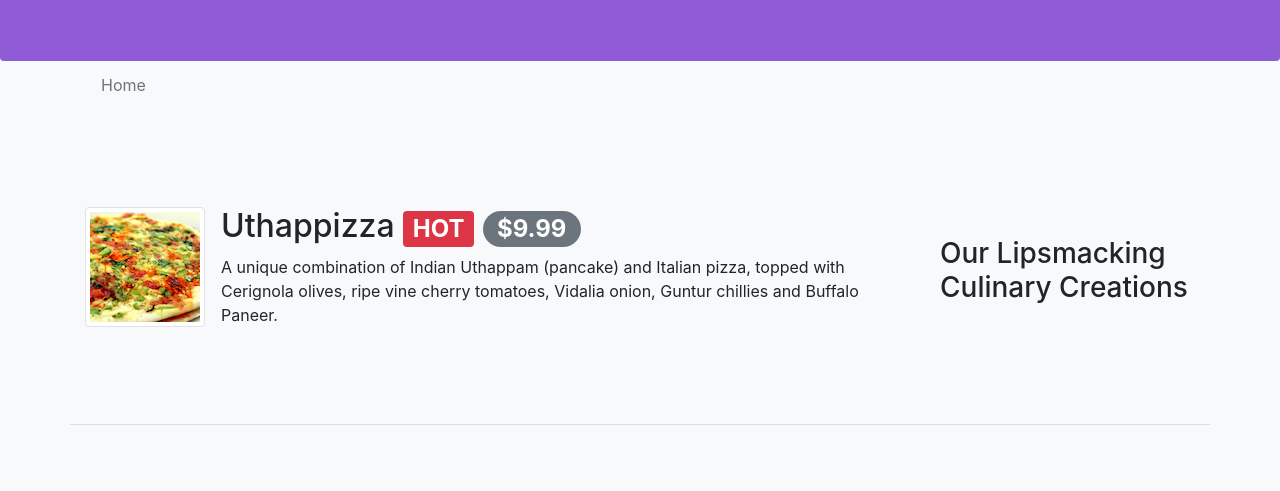
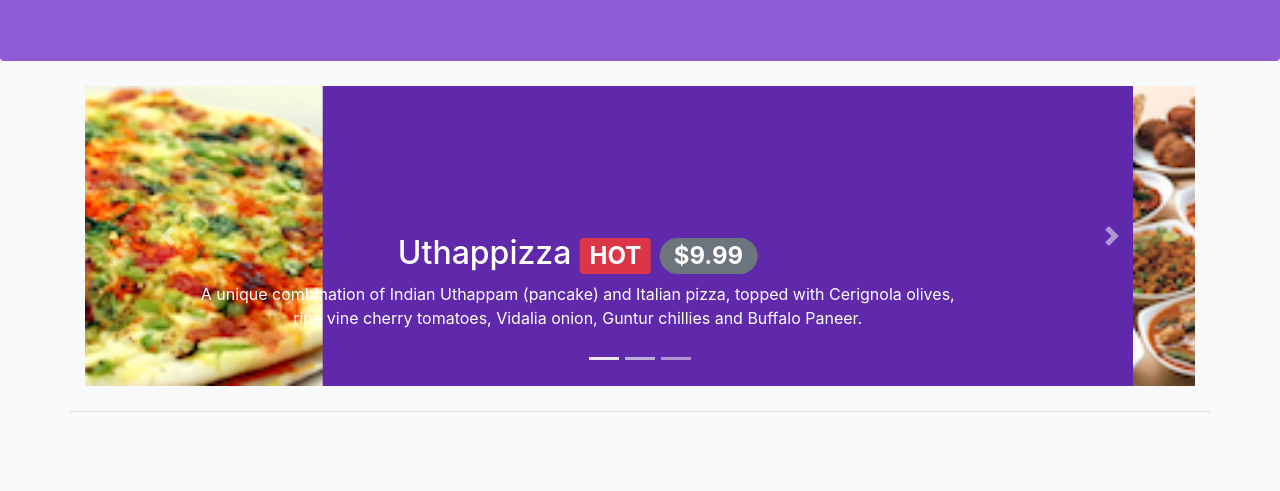
Before and after one commit to shmaruf077/confusion-restaurant, a website: page index.html in a window 1280 px wide. Shown: the part 259-750 px from the top of the page. Drawn offline with nearby package versions, Linux system fonts and the light colour scheme.

Commit message:
done with carousel

```diff
--- a/css/style.css
+++ b/css/style.css
@@ -28,3 +28,15 @@ footer{
     border-right: 1px solid #ddd;
     border-bottom: 1px solid #ddd;
 }
+.carousel{
+    background:#6028aa;
+}
+.carousel-item{
+    height: 300px;
+}
+.carousel-item img{
+    position: absolute;
+    top: 0;
+    left: 0;
+    min-height: 300px;
+}
--- a/index.html
+++ b/index.html
@@ -61,8 +61,10 @@
                     <form>
                         <div class="form-group">
                             <label for="exampleInputEmail1">Email address</label>
-                          <input type="email" class="form-control" id="exampleInputEmail1" aria-describedby="emailHelp">
-                          <small id="emailHelp" class="form-text text-muted">We'll never share your email with anyone else.</small>
+                            <input type="email" class="form-control" id="exampleInputEmail1"
+                                aria-describedby="emailHelp">
+                            <small id="emailHelp" class="form-text text-muted">We'll never share your email with anyone
+                                else.</small>
                         </div>
                         <div class="form-group">
                             <label for="exampleInputPassword1">Password</label>
@@ -90,20 +92,68 @@
                 </div>
                 <div class="col-12 col-sm d-flex justify-content-around align-items-center">
                     <img src="img/logo.png" alt="company logo" class="img-fluid">
-                    <a href="#reserveTable" class="text-white btn btn-reserveTable"
-                    data-toggle="tooltip" data-placement="bottom" data-html="true" title="or call us at <strong> this num </strong>"
-                    >Reserve a table</a>
+                    <a href="#reserveTable" class="text-white btn btn-reserveTable" data-toggle="tooltip"
+                        data-placement="bottom" data-html="true"
+                        title="or call us at <strong> this num </strong>">Reserve a table</a>
                 </div>
             </div>
         </div>
     </header>
-
     <div class="container">
-        <nav aria-label="breadcrumb">
-            <ol class="breadcrumb bg-transparent">
-                <li class="breadcrumb-item active" aria-current="page">Home</li>
+        <div class="row row-content">
+            <div class="col">
+                <div id="myCarousel" class="carousel slide" data-ride="carousel">
+                    <div class="carousel-inner" role="listbox">
+                        <div class="carousel-item active">
+                            <img src="img/uthappizza.png" alt="uthappizza" class="d-block img-fluid">
+                            <div class="carousel-caption d-none d-md-block">
+                                <h2>Uthappizza <span class="badge badge-danger">HOT</span> <span
+                                        class="badge badge-pill badge-secondary">$9.99</span> </h2>
+                                <p>A unique combination of Indian Uthappam (pancake) and Italian pizza, topped with
+                                    Cerignola
+                                    olives,
+                                    ripe vine cherry tomatoes, Vidalia onion, Guntur chillies and Buffalo Paneer.
+                                </p>
+                            </div>
+                        </div>
+                        <div class="carousel-item">
+                            <img src="img/buffet.png" alt="uthappizza" class="d-block img-fluid">
+                            <div class="carousel-caption d-none d-md-block m-auto">
+                                <h2>Weekend Grand Buffet <span class="badge badge-danger">NEW</span></h2>
+                                <p>Featuring mouthwatering combinations with a choice of five different salads, six enticing
+                                    appetizers,
+                                    six main entrees and five choicest desserts. Free flowing bubbly and soft drinks. All for
+                                    just
+                                    $19.99 per person
+                                </p>
+                            </div>
+                        </div>
+                        <div class="carousel-item">
+                            <img src="img/ami.jpeg" alt="uthappizza" class="d-block img-fluid">
+                            <div class="carousel-caption d-none d-md-block">
+                                <h2>Executive Chef <span class="badge badge-danger"> Master cheif awarded</span> </h2>
+                                <p>Award winning three-star Michelin chef with wide International experience having worked
+                                    closely with
+                                    whos-who in the culinary world, he specializes in creating mouthwatering Indo-Italian fusion
+                                    experiences.
+                                </p>
+                            </div>
+                        </div>
+                    </div>
+                    <ol class="carousel-indicators">
+                        <li class="active" data-target="#myCarousel" data-slide-to="0"></li>
+                        <li data-target="#myCarousel" data-slide-to="1"></li>
+                        <li data-target="#myCarousel" data-slide-to="2"></li>
                     </ol>
-        </nav>
+                    <a href="#myCarousel" class="carousel-control-prev" role="button" data-slide="prev">
+                        <span class="carousel-control-prev-icon"></span>
+                    </a>
+                    <a href="#myCarousel" class="carousel-control-next" role="button" data-slide="next">
+                        <span class="carousel-control-next-icon"></span>
+                    </a>
+                </div>
+            </div>
+        </div>
     </div>
 
     <div class="container" id="menu">
@@ -120,7 +170,8 @@
                                 class="badge badge-pill badge-secondary">$9.99</span> </h2>
                         <p>A unique combination of Indian Uthappam (pancake) and Italian pizza, topped with Cerignola
                             olives,
-                            ripe vine cherry tomatoes, Vidalia onion, Guntur chillies and Buffalo Paneer.</p>
+                            ripe vine cherry tomatoes, Vidalia onion, Guntur chillies and Buffalo Paneer.
+                        </p>
                     </div>
                 </div>
             </div>
```
Lines whose indentation alone changed are shown as unchanged.
